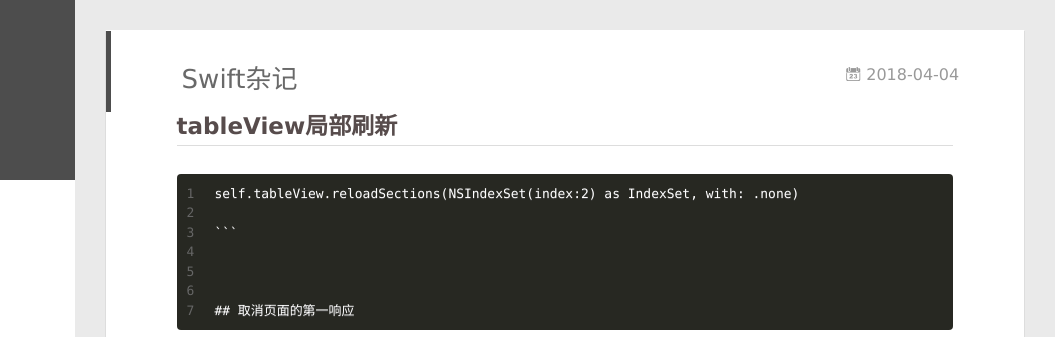
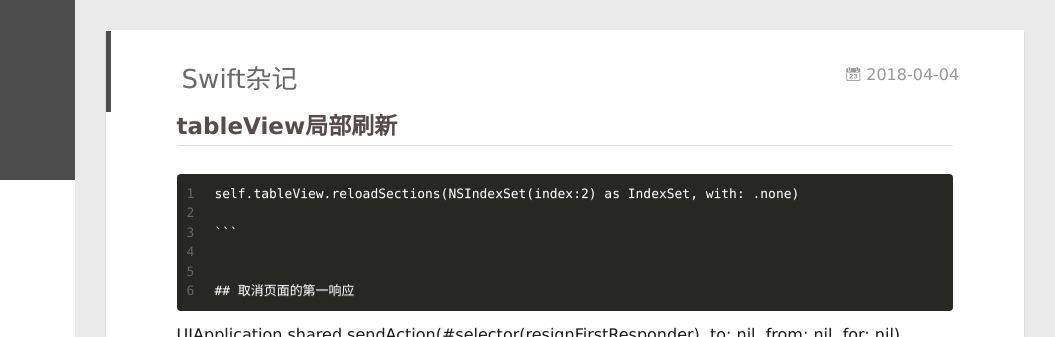
Before and after one commit to Doelove/93xiaosi.github.io, a plain HTML site: page index.html in a window 1280 px wide. Shown: the top 337 px of the page, 225-1280 px from the left. Drawn offline with Linux system fonts and the light colour scheme.

Commit message:
Site updated: 2018-04-08 09:03:10

````diff
--- a/index.html
+++ b/index.html
@@ -176,7 +176,7 @@
 
     <div class="article-entry" itemprop="articleBody">
 
-        <h2 id="tableView局部刷新"><a href="#tableView局部刷新" class="headerlink" title="tableView局部刷新"></a>tableView局部刷新</h2><figure class="highlight plain"><table><tr><td class="gutter"><pre><span class="line">1</span><br><span class="line">2</span><br><span class="line">3</span><br><span class="line">4</span><br><span class="line">5</span><br><span class="line">6</span><br><span class="line">7</span><br></pre></td><td class="code"><pre><span class="line">self.tableView.reloadSections(NSIndexSet(index:2) as IndexSet, with: .none)</span><br><span class="line"></span><br><span class="line">```  </span><br><span class="line">  </span><br><span class="line">  </span><br><span class="line"></span><br><span class="line">## 取消页面的第一响应</span><br></pre></td></tr></table></figure>
+        <h2 id="tableView局部刷新"><a href="#tableView局部刷新" class="headerlink" title="tableView局部刷新"></a>tableView局部刷新</h2><figure class="highlight plain"><table><tr><td class="gutter"><pre><span class="line">1</span><br><span class="line">2</span><br><span class="line">3</span><br><span class="line">4</span><br><span class="line">5</span><br><span class="line">6</span><br></pre></td><td class="code"><pre><span class="line">self.tableView.reloadSections(NSIndexSet(index:2) as IndexSet, with: .none)</span><br><span class="line"></span><br><span class="line">```  </span><br><span class="line"></span><br><span class="line"></span><br><span class="line">## 取消页面的第一响应</span><br></pre></td></tr></table></figure>
 <p>UIApplication.shared.sendAction(#selector(resignFirstResponder), to: nil, from: nil, for: nil)<br><code>`</code></p>
 
 
````
Also changed, not shown: 2018/04/04/Swift杂记/index.html (+5 -5 lines).
